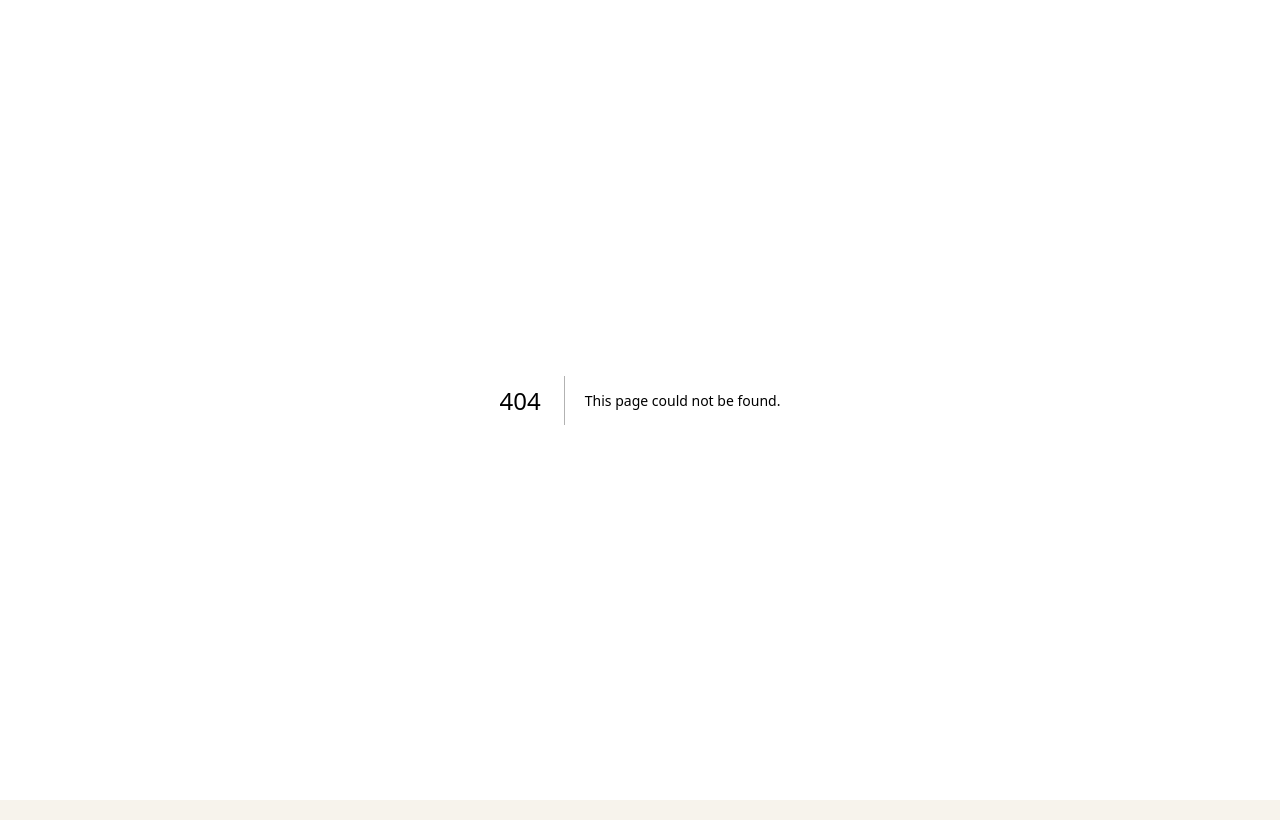
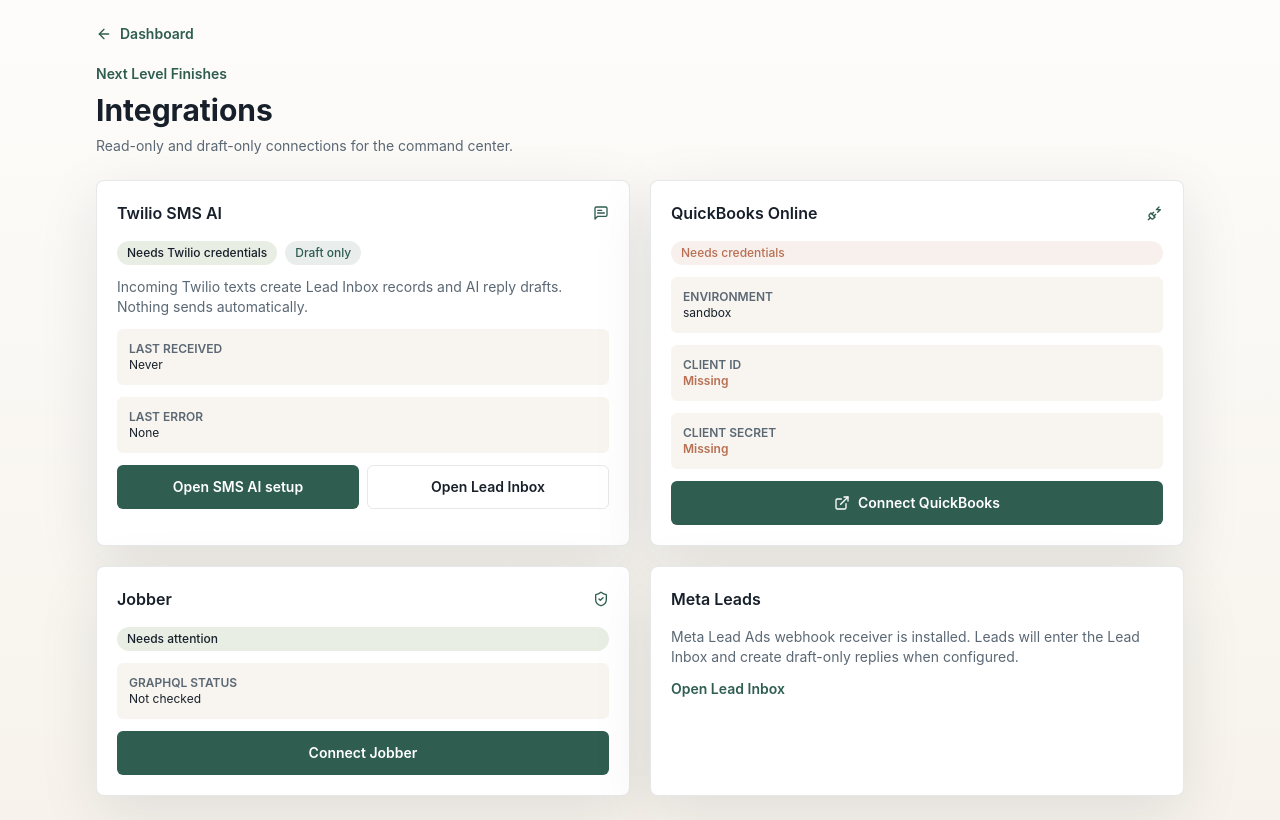
Before and after one commit to gwcph4q4fd-art/next-level-finishes-command-center, a Next.js app: page /integrations in a window 1280 px wide. Before the commit this address had no page. Built offline with nearby package versions, Linux system fonts and the light colour scheme; no server answers.

Commit message:
Create clean integrations page

```diff
--- /dev/null
+++ b/app/integrations/page.tsx
@@ -0,0 +1,139 @@
+"use client";
+
+import { useEffect, useState } from "react";
+import Link from "next/link";
+import { ArrowLeft, ExternalLink, MessageSquareText, PlugZap, ShieldCheck } from "lucide-react";
+import { Badge, Panel } from "@/components/ui";
+
+type TwilioStatus = {
+  connected: boolean;
+  status: string;
+  webhookUrl?: string;
+  lastReceivedAt?: string | null;
+  lastError?: string | null;
+  lastLeadId?: string | null;
+  twilio?: {
+    accountSidConfigured: boolean;
+    authTokenConfigured: boolean;
+    phoneNumberConfigured: boolean;
+    webhookUrl: string;
+  } | null;
+};
+
+type QuickBooksStatus = {
+  configured: boolean;
+  connected: boolean;
+  redirectUri?: string;
+  environment?: string;
+  hasClientId?: boolean;
+  hasClientSecret?: boolean;
+  sampleApi?: { ok: boolean; status: number; body?: string } | null;
+};
+
+type JobberStatus = {
+  configured: boolean;
+  connected: boolean;
+  redirectUri?: string;
+  lastGraphqlStatus?: string | null;
+};
+
+export default function IntegrationsPage() {
+  const [twilio, setTwilio] = useState<TwilioStatus | null>(null);
+  const [quickBooks, setQuickBooks] = useState<QuickBooksStatus | null>(null);
+  const [jobber, setJobber] = useState<JobberStatus | null>(null);
+  const [quickBooksMessage, setQuickBooksMessage] = useState<string | null>(null);
+
+  useEffect(() => {
+    const params = new URLSearchParams(window.location.search);
+    setQuickBooksMessage(params.get("quickbooks") ? params.get("message") : null);
+    fetch("/api/integrations/twilio/status", { cache: "no-store" }).then((r) => r.json()).then(setTwilio).catch(() => setTwilio(null));
+    fetch("/api/integrations/quickbooks/status", { cache: "no-store" }).then((r) => r.json()).then(setQuickBooks).catch(() => setQuickBooks(null));
+    fetch("/api/integrations/jobber/status", { cache: "no-store" }).then((r) => r.json()).then(setJobber).catch(() => setJobber(null));
+  }, []);
+
+  return (
+    <main className="mx-auto min-h-screen max-w-6xl px-3 py-4 sm:px-6 sm:py-6 lg:px-8">
+      <Link href="/" className="mb-5 inline-flex items-center gap-2 text-sm font-semibold text-pine">
+        <ArrowLeft className="h-4 w-4" />
+        Dashboard
+      </Link>
+
+      <header className="mb-6">
+        <p className="text-sm font-semibold text-pine">Next Level Finishes</p>
+        <h1 className="mt-2 text-2xl font-bold text-ink sm:text-3xl">Integrations</h1>
+        <p className="mt-2 text-sm text-steel">Read-only and draft-only connections for the command center.</p>
+      </header>
+
+      <section className="grid gap-5 lg:grid-cols-2">
+        <Panel title="Twilio SMS AI" action={<MessageSquareText className="h-4 w-4 text-pine" />}>
+          <div className="grid gap-3">
+            <div className="flex flex-wrap gap-2">
+              <Badge tone={twilio?.twilio?.accountSidConfigured && twilio?.twilio?.authTokenConfigured ? "green" : "yellow"}>
+                {twilio?.twilio?.accountSidConfigured && twilio?.twilio?.authTokenConfigured ? "Credentials configured" : "Needs Twilio credentials"}
+              </Badge>
+              <Badge tone="green">Draft only</Badge>
+            </div>
+            <p className="text-sm text-steel">Incoming Twilio texts create Lead Inbox records and AI reply drafts. Nothing sends automatically.</p>
+            {twilio?.webhookUrl ? <CodeBlock label="Inbound SMS webhook URL" value={twilio.webhookUrl} /> : null}
+            <Diag label="Last received" value={twilio?.lastReceivedAt ? new Date(twilio.lastReceivedAt).toLocaleString() : "Never"} />
+            <Diag label="Last error" value={twilio?.lastError || "None"} bad={Boolean(twilio?.lastError)} />
+            <div className="grid gap-2 sm:grid-cols-2">
+              <Link className="inline-flex min-h-11 items-center justify-center rounded-md bg-pine px-4 py-2 text-sm font-semibold text-white" href="/sms">Open SMS AI setup</Link>
+              <Link className="inline-flex min-h-11 items-center justify-center rounded-md border border-ink/10 px-4 py-2 text-sm font-semibold text-ink" href="/leads">Open Lead Inbox</Link>
+            </div>
+          </div>
+        </Panel>
+
+        <Panel title="QuickBooks Online" action={<PlugZap className="h-4 w-4 text-pine" />}>
+          <div className="grid gap-3">
+            <Badge tone={quickBooks?.connected ? "green" : quickBooks?.configured ? "yellow" : "red"}>
+              {quickBooks?.connected ? "Connected" : quickBooks?.configured ? "Ready to authorize" : "Needs credentials"}
+            </Badge>
+            {quickBooksMessage ? <p className="rounded-md bg-clay/10 p-3 text-sm font-semibold text-clay">{quickBooksMessage}</p> : null}
+            {quickBooks?.redirectUri ? <CodeBlock label="QuickBooks redirect URI" value={quickBooks.redirectUri} /> : null}
+            <Diag label="Environment" value={quickBooks?.environment || "sandbox"} />
+            <Diag label="Client ID" value={quickBooks?.hasClientId ? "Configured" : "Missing"} bad={!quickBooks?.hasClientId} />
+            <Diag label="Client secret" value={quickBooks?.hasClientSecret ? "Configured" : "Missing"} bad={!quickBooks?.hasClientSecret} />
+            <a className="inline-flex min-h-11 items-center justify-center gap-2 rounded-md bg-pine px-4 py-2 text-sm font-semibold text-white" href="/api/integrations/quickbooks/connect">
+              <ExternalLink className="h-4 w-4" /> Connect QuickBooks
+            </a>
+          </div>
+        </Panel>
+
+        <Panel title="Jobber" action={<ShieldCheck className="h-4 w-4 text-pine" />}>
+          <div className="grid gap-3">
+            <Badge tone={jobber?.connected ? "green" : "yellow"}>{jobber?.connected ? "Connected" : "Needs attention"}</Badge>
+            {jobber?.redirectUri ? <CodeBlock label="Jobber redirect URI" value={jobber.redirectUri} /> : null}
+            <Diag label="GraphQL status" value={jobber?.lastGraphqlStatus || "Not checked"} />
+            <a className="inline-flex min-h-11 items-center justify-center gap-2 rounded-md bg-pine px-4 py-2 text-sm font-semibold text-white" href="/api/integrations/jobber/connect">Connect Jobber</a>
+          </div>
+        </Panel>
+
+        <Panel title="Meta Leads">
+          <div className="grid gap-3 text-sm text-steel">
+            <p>Meta Lead Ads webhook receiver is installed. Leads will enter the Lead Inbox and create draft-only replies when configured.</p>
+            <Link className="font-semibold text-pine" href="/leads">Open Lead Inbox</Link>
+          </div>
+        </Panel>
+      </section>
+    </main>
+  );
+}
+
+function CodeBlock({ label, value }: { label: string; value: string }) {
+  return (
+    <div>
+      <p className="text-sm font-semibold text-ink">{label}</p>
+      <code className="mt-1 block max-w-full overflow-x-auto break-all rounded-md bg-ink p-3 text-xs text-white">{value}</code>
+    </div>
+  );
+}
+
+function Diag({ label, value, bad = false }: { label: string; value: string; bad?: boolean }) {
+  return (
+    <div className="min-w-0 rounded-md bg-primer/60 p-3 text-xs">
+      <p className="font-semibold uppercase text-steel">{label}</p>
+      <p className={bad ? "break-words font-semibold text-clay" : "break-words text-ink"}>{value}</p>
+    </div>
+  );
+}
```
